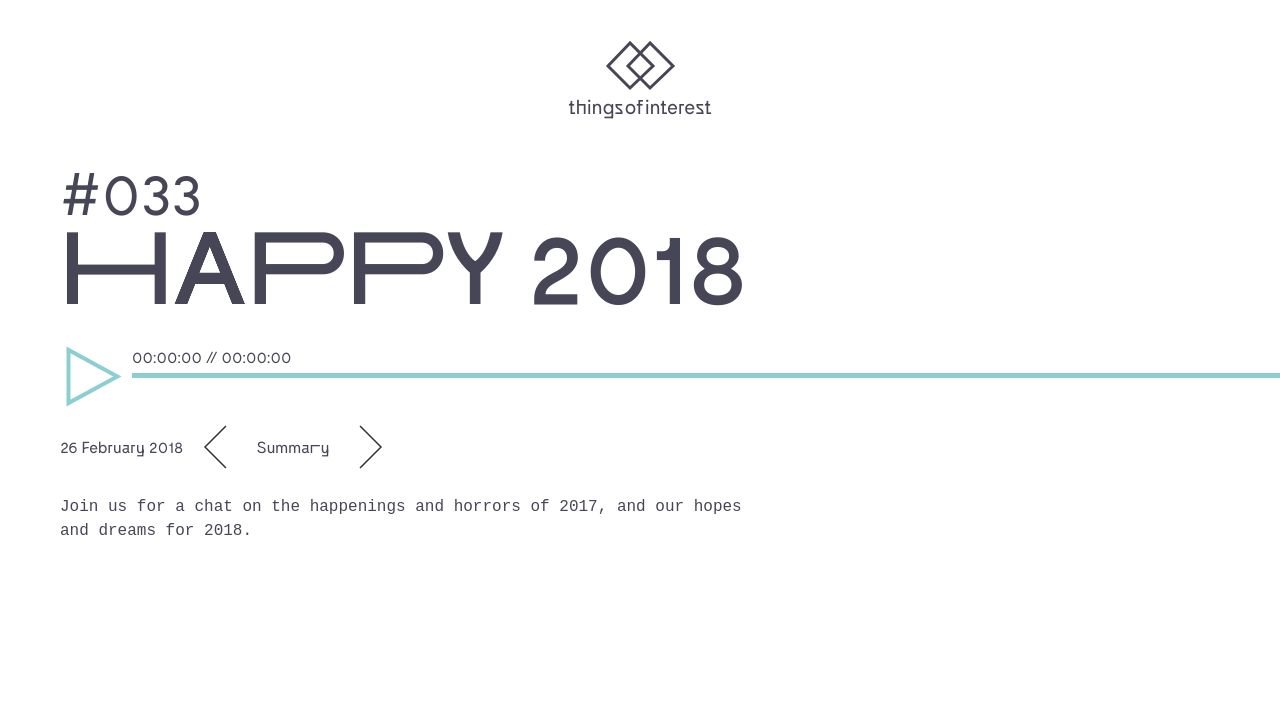
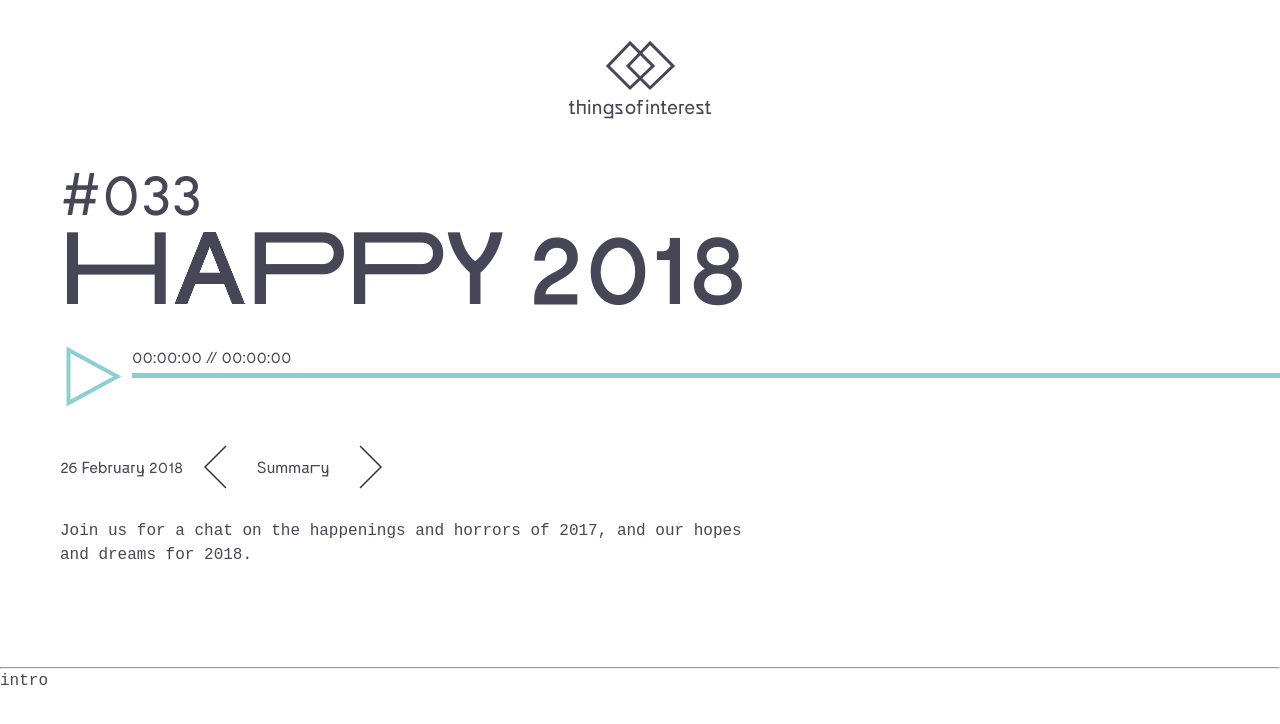
Before and after one commit to heisenburger/thingsofinterest, a Jekyll site: the page built from _posts/2018-02-27-happy2018.md, in a window 1280 px wide. Shown: the top 724 px of the page. Built offline with Jekyll 4.4.1, drawn with Linux system fonts in a browser that asks for light colours.

Commit message:
put the episode details back into document flow

```diff
--- a/_includes/episode.html
+++ b/_includes/episode.html
@@ -8,4 +8,6 @@
 
   {% include episode-details.html %}
 
+  <div style="clear: both"></div>
+
 </article>
--- /dev/null
+++ b/_includes/hr.html
@@ -0,0 +1,9 @@
+{% comment %}
+  arguments:
+    - direction: [left, right]
+    - colour: string
+
+  outputs an <hr> element with the relevant styling classes
+{% endcomment %}
+
+<hr class="rule-{{ include.direction }}" style="color: {{ include.color }}">
--- a/_layouts/episode.html
+++ b/_layouts/episode.html
@@ -19,6 +19,12 @@
 
       </main>
 
+      {% include hr.html direction="left" colour=site.purple %}
+
+      <section>
+        intro
+      </section>
+
     </div>
 
     <script type="text/javascript">{% include player.js %}</script>
--- a/_sass/_episode.scss
+++ b/_sass/_episode.scss
@@ -125,6 +125,7 @@
 
 .episode-details {
   @extend .anchor;
+  padding: var(--u2) 0;
   & > span,
   & > label {
     @extend .display;
@@ -138,12 +139,10 @@
 .summary,
 .shownotes,
 .transcript {
-  position: absolute;
-  top: 0;
   opacity: 0;
   height: 0;
   overflow: hidden;
-  margin: var(--u8) 0 var(--u4);
+  margin: 0;
   max-width: $measure-width;
   transform: translateY(calc( -1 * var(--u2)));
   transition: opacity $transit-short, transform $transit-med;
@@ -196,6 +195,7 @@
 .tab#tab-summary:checked ~ .summary,
 .tab#tab-shownotes:checked ~ .shownotes,
 .tab#tab-transcript:checked ~ .transcript {
+  margin: var(--u2) 0;
   opacity: 1;
   transform: translateY(0);
   height: initial;
--- a/_sass/_typography.scss
+++ b/_sass/_typography.scss
@@ -212,3 +212,9 @@
   text-decoration: none;
   background-image: none;
 }
+
+// Paragraph blocks
+
+p {
+  margin: var(--u1) 0;
+}
```
Also changed, not shown: README.md.
